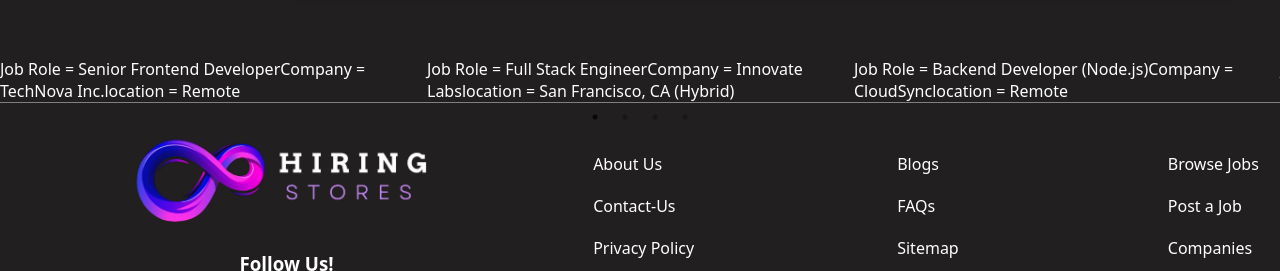
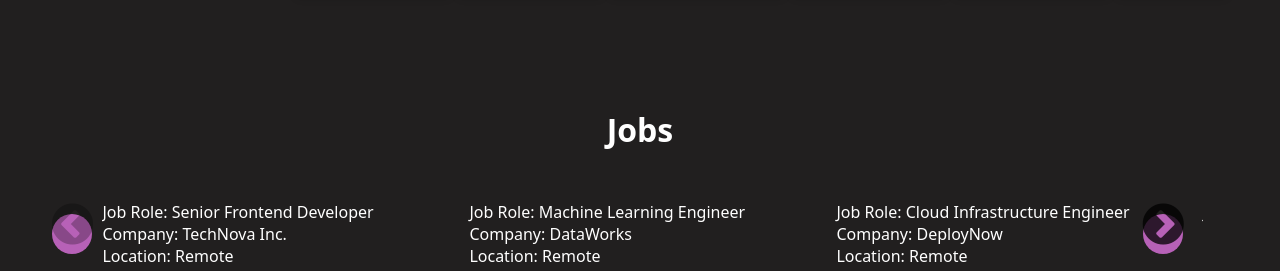
Before and after one commit to Ankush-25/Hiringstore, a React (Vite) app in the folder HiringStoreFrontend/: page /app in a window 1280 px wide. Shown: the part 681-952 px from the top of the page. Built offline with nearby package versions, Linux system fonts and the light colour scheme.

Commit message:
here are some changes

```diff
--- /dev/null
+++ b/HiringStoreFrontend/src/App/App.css
@@ -0,0 +1,46 @@
+.sliderContainer{
+    width: 86%;
+    padding-left: 8%;
+    padding-bottom: 100px;
+}
+.custom-arrow {
+  display: flex !important;
+  align-items: center;
+  justify-content: center;
+  background-color: #b761b7;
+  border-radius: 50%;
+  width: 40px;
+  height: 40px;
+  z-index: 1;
+  cursor: pointer;
+  transition: background-color 0.3s ease;
+}
+
+.custom-arrow:hover {
+  background-color: #f0f0f0;
+}
+.prev-arrow {
+  left: -50px;
+}
+.next-arrow {
+  right: 20px;
+}
+.slick-next:before{
+    color: black;
+    font-size: 1.5rem;
+    font-size: 3rem;
+    margin-top: -15px;
+}
+.slick-prev:before{
+    color: black;
+    font-size: 1.5rem;
+    font-size: 3rem;
+    margin-top: -15px;
+}
+.crouselTitle{
+    font-size: 2rem;
+    font-weight: bold;
+    display: flex;
+    justify-content: center;
+    padding: 50px 0 50px 0;
+}
--- a/HiringStoreFrontend/src/App/AppDashboard.jsx
+++ b/HiringStoreFrontend/src/App/AppDashboard.jsx
@@ -1,4 +1,3 @@
-import React from "react";
 import HeroSection from "./DashboardHeroSec/HeroSecDashboard";
 import { PopularJobtype } from "../landingpage/LandingPageUppersec/UpperSection/UpperSectionType/upperSecTypeParent";
 import RecomendedJobsCrousel from "./RecomendedJob";
@@ -9,6 +8,7 @@
       <div class="JobtypeOuter">
         <PopularJobtype />
       </div>
+      <div class="crouselTitle">Jobs</div>
       <RecomendedJobsCrousel />
     </>
   );
--- a/HiringStoreFrontend/src/App/RecomendedJob.jsx
+++ b/HiringStoreFrontend/src/App/RecomendedJob.jsx
@@ -2,19 +2,93 @@
 import "slick-carousel/slick/slick.css";
 import "slick-carousel/slick/slick-theme.css";
 import { recommendedJobs } from "../landingpage/Var";
+import "./App.css";
+import { FontAwesomeIcon } from "@fortawesome/react-fontawesome";
+import { faArrowLeft, faArrowRight } from "@fortawesome/free-solid-svg-icons";
 
-export function ItemsCrousel({CrouselData, CrouselComp}) {
-  const settings = {
-    dots: true,
-    infinite: true,
+function NextArrow(props) {
+  const { className, style, onClick } = props;
+  return (
+    <div
+      className={`custom-arrow next-arrow ${className}`}
+      style={{ ...style }}
+      onClick={onClick}
+    />
+  );
+}
+
+function PreviousArrow(props) {
+  const { className, style, onClick } = props;
+  return (
+    <div
+      className={`custom-arrow prev-arrow ${className}`}
+      style={{ ...style }}
+      onClick={onClick}
+    />
+  );
+}
+
+// function NextArrow(props) {
+//   const { className, style, onClick } = props;
+//   return (
+//     <div
+//       className={className}
+//       style={{ ...style, display: "block"}}
+//       onClick={onClick}
+//     />
+//   );
+// }
+// function PreviousArrow(props) {
+//   const { className, style, onClick } = props;
+//   return (
+//     <div
+//       className={className}
+//       style={{ ...style, display: "block",}}
+//       onClick={onClick}
+//     />
+//   );
+// }
+export function ItemsCrousel({ CrouselData, CrouselComp }) {
+  var settings = {
+    dots: false,
+    infinite: false,
     speed: 500,
     slidesToShow: 3,
-    slidesToScroll: 3,
+    slidesToScroll: 1,
+    initialSlide: 0,
+    prevArrow: <PreviousArrow />,
+    nextArrow: <NextArrow />,
+    responsive: [
+      {
+        breakpoint: 1024,
+        settings: {
+          slidesToShow: 3,
+          slidesToScroll: 1,
+          infinite: true,
+          dots: true,
+        },
+      },
+      {
+        breakpoint: 600,
+        settings: {
+          slidesToShow: 2,
+          slidesToScroll: 2,
+          initialSlide: 2,
+        },
+      },
+      {
+        breakpoint: 480,
+        settings: {
+          slidesToShow: 1,
+          slidesToScroll: 1,
+        },
+      },
+    ],
   };
-const crouselRawdata = Object.entries(CrouselData)
-  const CrouselItem = crouselRawdata[1][1]
-  console.log(CrouselItem)
-
+  const crouselRawdata = Object.entries(CrouselData);
+  console.log(crouselRawdata);
+  const CrouselItem = crouselRawdata[0][1];
+  console.log(CrouselItem);
 
   return (
     <div className="sliderContainer">
@@ -32,23 +106,20 @@
   );
 }
 
-export function CrouselComp({title, company, location}){
-  return(
+export function CrouselComp({ title, company, location }) {
+  return (
     <div className="singleCrouselDiv">
-      Job Role = {title}
-      Company = {company}
-      location = {location}
+      <div> Job Role: {title} </div>
+      <div> Company: {company} </div>
+      <div> Location: {location} </div>
     </div>
-  )
+  );
 }
 
-
-
 export default function RecomendedJobsCrousel() {
-
-    return (
-        <div>
-            <ItemsCrousel CrouselData={recommendedJobs}  CrouselComp =  {CrouselComp}/>
-        </div>
-     );
+  return (
+    <div>
+      <ItemsCrousel CrouselData={recommendedJobs} CrouselComp={CrouselComp} />
+    </div>
+  );
 }
--- a/HiringStoreFrontend/src/landingpage/Var.jsx
+++ b/HiringStoreFrontend/src/landingpage/Var.jsx
@@ -63,56 +63,125 @@
 
 // this data should have to remove after some time creating after the backend
 export const recommendedJobs = {
-  role: "Software Developer",
-  recommended: [
+  data: [
     {
+      _id: "1",
       title: "Senior Frontend Developer",
       company: "TechNova Inc.",
       location: "Remote"
     },
     {
-      title: "Full Stack Engineer",
-      company: "Innovate Labs",
-      location: "San Francisco, CA (Hybrid)"
-    },
-    {
-      title: "Backend Developer (Node.js)",
-      company: "CloudSync",
+      _id: "2",
+      title: "Machine Learning Engineer",
+      company: "DataWorks",
       location: "Remote"
     },
     {
-      title: "React Developer",
-      company: "BrightPixel",
+      _id: "3",
+      title: "Cloud Infrastructure Engineer",
+      company: "DeployNow",
+      location: "Remote"
+    },
+    {
+      _id: "4",
+      title: "Product Designer",
+      company: "DesignPro",
+      location: "New York, NY"
+    },
+    {
+      _id: "5",
+      title: "Backend Developer",
+      company: "CodeBase",
       location: "Austin, TX"
     },
     {
-      title: "Software Engineer",
-      company: "CodeCrafters",
-      location: "New York, NY"
+      _id: "6",
+      title: "Full Stack Developer",
+      company: "StackWorks",
+      location: "San Francisco, CA"
     },
     {
-      title: "Frontend Engineer",
-      company: "NextGen Web",
-      location: "Seattle, WA (Hybrid)"
+      _id: "7",
+      title: "DevOps Engineer",
+      company: "InfraEdge",
+      location: "Seattle, WA"
     },
     {
-      title: "Platform Engineer",
-      company: "SkyNet Solutions",
+      _id: "8",
+      title: "React Developer",
+      company: "UIForge",
+      location: "Remote"
+    },
+    {
+      _id: "9",
+      title: "Frontend Engineer",
+      company: "WebCore",
+      location: "Denver, CO"
+    },
+    {
+      _id: "10",
+      title: "Software Engineer",
+      company: "AlgoSoft",
       location: "Chicago, IL"
     },
     {
-      title: "JavaScript Developer",
-      company: "DevVerse",
+      _id: "11",
+      title: "Node.js Developer",
+      company: "ServerStack",
       location: "Remote"
     },
     {
-      title: "Web Application Developer",
-      company: "CloudBridge",
-      location: "Denver, CO"
+      _id: "12",
+      title: "iOS Developer",
+      company: "AppVantage",
+      location: "Boston, MA"
     },
     {
-      title: "Senior Software Engineer",
-      company: "BitLogic",
+      _id: "13",
+      title: "Android Developer",
+      company: "MobileNext",
+      location: "San Diego, CA"
+    },
+    {
+      _id: "14",
+      title: "QA Engineer",
+      company: "BugCatchers",
+      location: "Phoenix, AZ"
+    },
+    {
+      _id: "15",
+      title: "Tech Lead",
+      company: "LeadLogic",
+      location: "Remote"
+    },
+    {
+      _id: "16",
+      title: "UI Engineer",
+      company: "PixelPush",
+      location: "Miami, FL"
+    },
+    {
+      _id: "17",
+      title: "Security Analyst",
+      company: "SecureWave",
+      location: "Atlanta, GA"
+    },
+    {
+      _id: "18",
+      title: "Cloud Engineer",
+      company: "SkyTech",
+      location: "Remote"
+    },
+    {
+      _id: "19",
+      title: "Data Analyst",
+      company: "InsightHub",
+      location: "Philadelphia, PA"
+    },
+    {
+      _id: "20",
+      title: "Solutions Architect",
+      company: "TechBridge",
       location: "Remote"
     }
   ]
```
